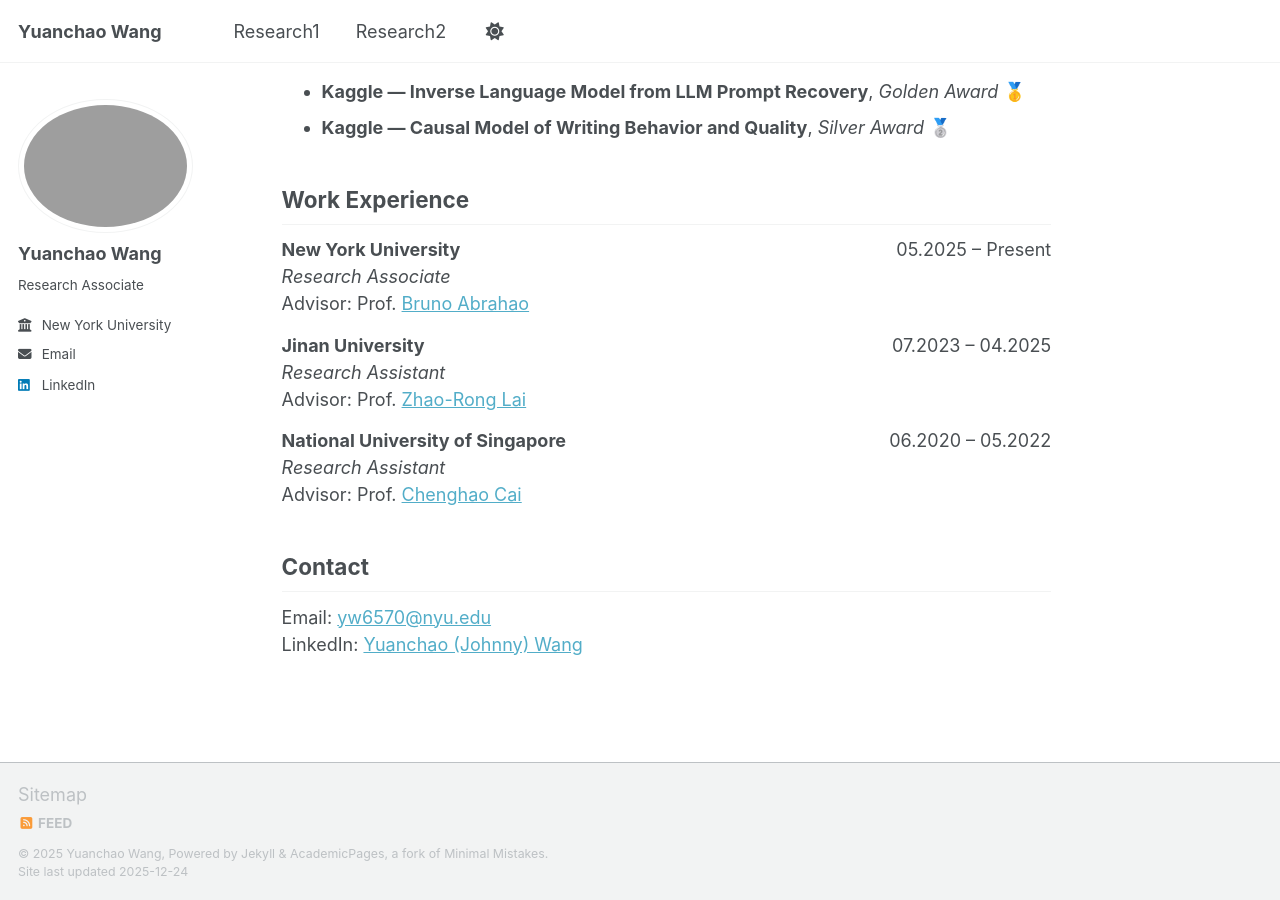
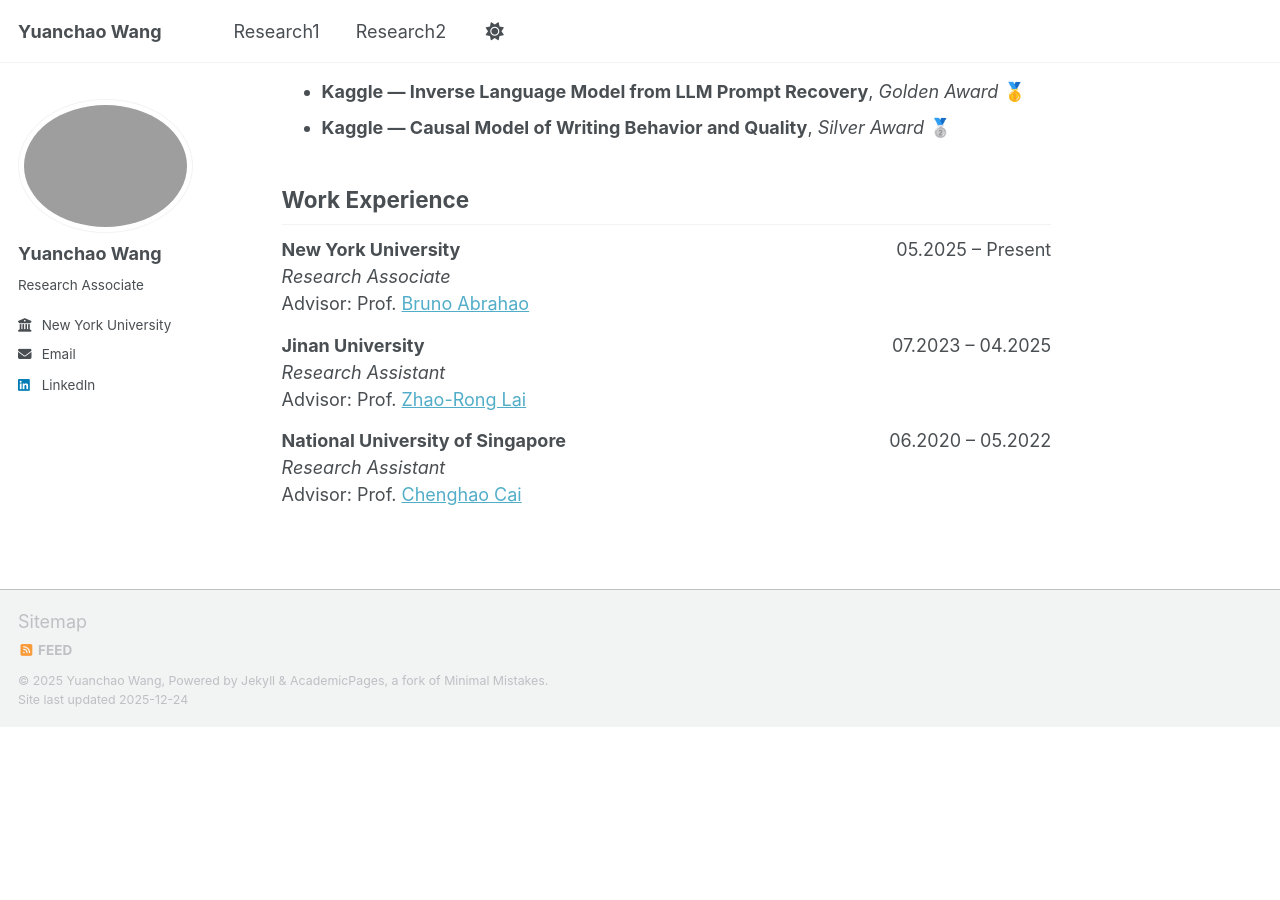
Before and after one commit to JohnnyWyc/JohnnyWyc.github.io, a Jekyll site: the page built from _pages/about.md, in a window 1280 px wide and 900 px high, scrolled down 1165 px. Built offline with Jekyll 4.4.1, drawn with Linux system fonts in a browser that asks for light colours; a script bundle is joined from its source files by our own code; library files that are not in the unit come from our copies; after the commit the page ends 1892 px from its top, so only the background shows below that.

Commit message:
Update about.md

```diff
--- a/_pages/about.md
+++ b/_pages/about.md
@@ -97,10 +97,3 @@
     06.2020 – 05.2022
   </div>
 </div>
-
-
-
-## Contact
-
-Email: [yw6570@nyu.edu](mailto:yw6570@nyu.edu)
-LinkedIn: [Yuanchao (Johnny) Wang](https://www.linkedin.com/in/yuanchaowangjohnny/)
```
